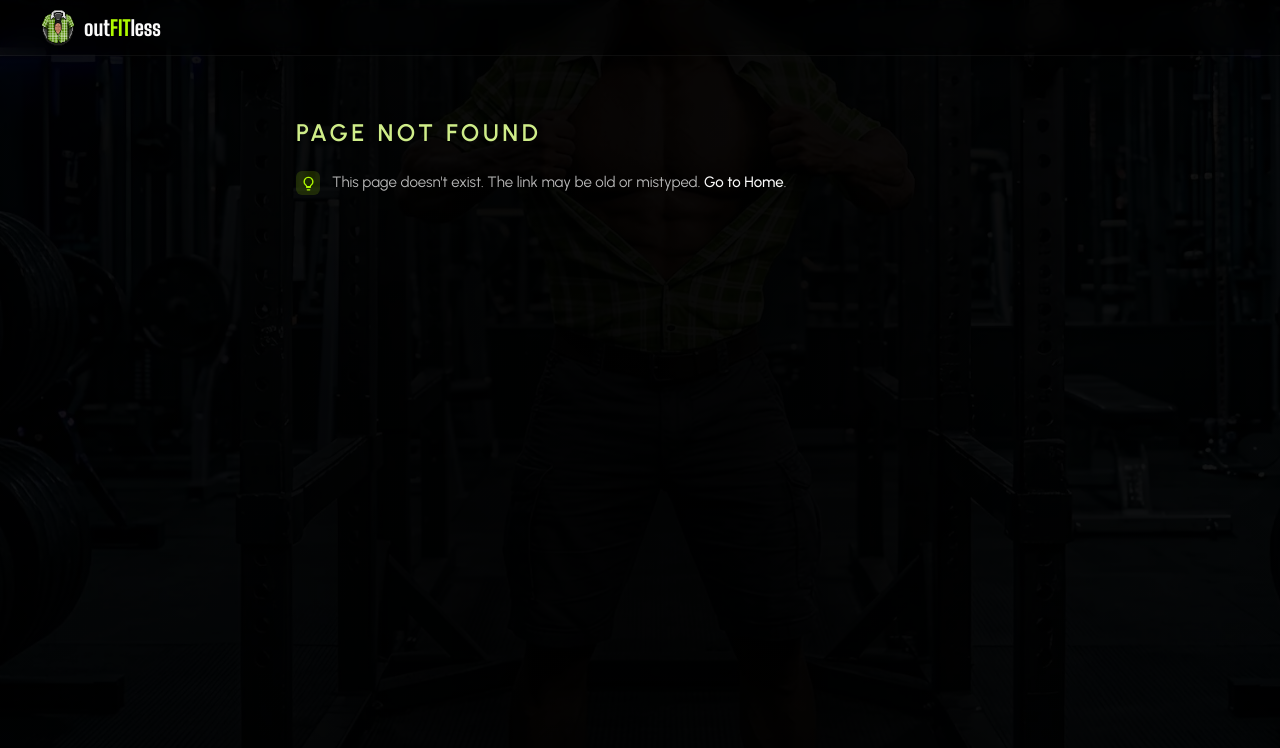
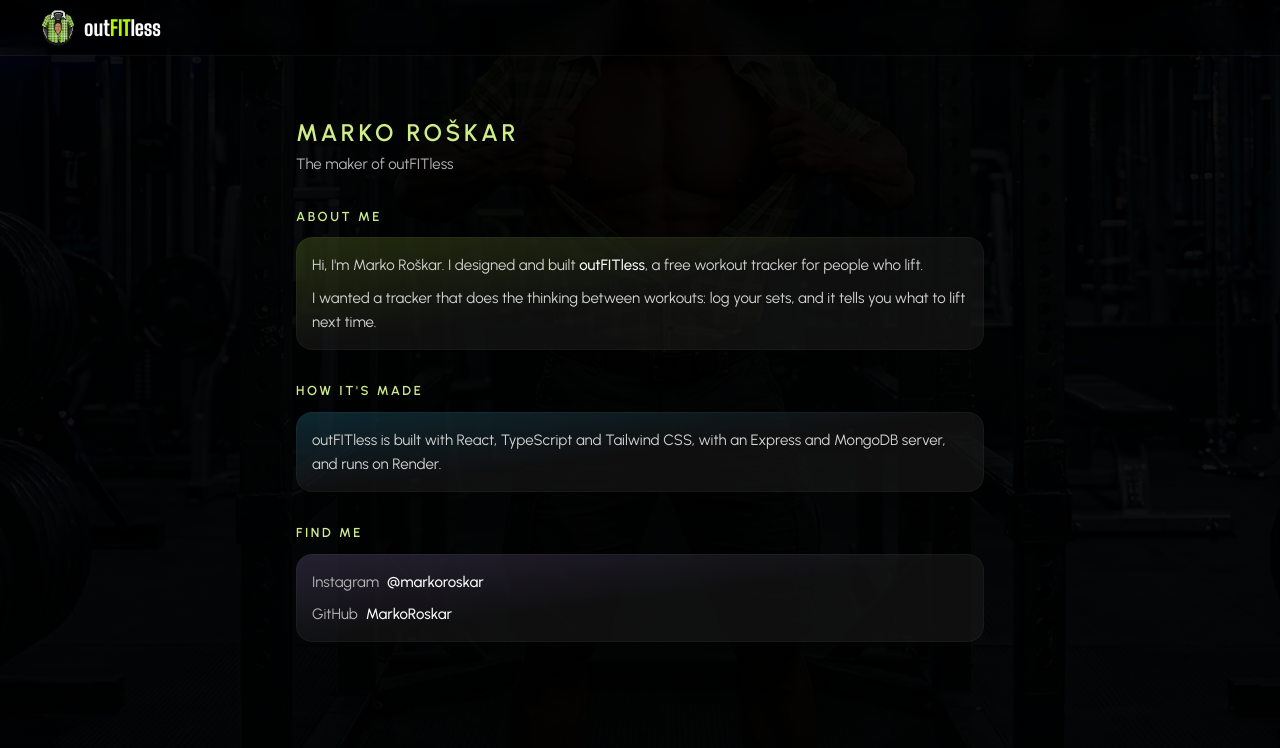
Before and after one commit to MarkoRoskar/outfitless, a React (Vite) app in the folder client/: page /about in a window 1280 px wide. Before the commit this address had no page. Shown: the top 748 px of the page. Built offline with nearby package versions, Linux system fonts and the light colour scheme.

Commit message:
About page for Marko Roškar, linked from the homepage footer
Its own title, description and canonical address, listed in the sitemap, with Instagram and GitHub as rel=me links. The structured data's person now points to it and lists the Instagram profile too.

```diff
--- a/client/index.html
+++ b/client/index.html
@@ -57,7 +57,8 @@
             "@id": "#marko-roskar",
             "name": "Marko Roškar",
             "alternateName": "Marko Roskar",
-            "sameAs": ["https://github.com/MarkoRoskar"]
+            "url": "https://outfitless.onrender.com/about",
+            "sameAs": ["https://www.instagram.com/markoroskar/", "https://github.com/MarkoRoskar"]
           }
         ]
       }
--- a/client/src/App.tsx
+++ b/client/src/App.tsx
@@ -16,6 +16,7 @@ import ExercisesPage from './pages/ExercisesPage'
 import NotFoundPage from './pages/NotFoundPage'
 import SettingsPage from './pages/SettingsPage'
 import PrivacyPage from './pages/PrivacyPage'
+import AboutPage from './pages/AboutPage'
 
 function App() {
   // "Remember my choice" in a delete dialog only lasts while you stay on that page
@@ -38,6 +39,7 @@ function App() {
       <Route path="/exercises" element={<ExercisesPage />} />
       <Route path="/settings" element={<SettingsPage />} />
       <Route path="/privacy" element={<PrivacyPage />} />
+      <Route path="/about" element={<AboutPage />} />
       {/* Any other address, like an old or mistyped link */}
       <Route path="*" element={<NotFoundPage />} />
     </Routes>
--- /dev/null
+++ b/client/src/pages/AboutPage.tsx
@@ -0,0 +1,96 @@
+import { useEffect } from 'react'
+import type { ReactNode } from 'react'
+import { Link } from 'react-router-dom'
+import { card, inlineLink, mainPageTitle, pageSectionHeading } from '../lib/styles'
+import Navbar from '../components/Navbar'
+import PageBackdrop from '../components/PageBackdrop'
+import Reveal from '../components/Reveal'
+
+const SITE = 'https://outfitless.onrender.com'
+const PROFILES = [
+  { label: 'Instagram', handle: '@markoroskar', href: 'https://www.instagram.com/markoroskar/' },
+  { label: 'GitHub', handle: 'MarkoRoskar', href: 'https://github.com/MarkoRoskar' },
+]
+
+// Gives this page its own title, description and address for search engines, instead of the
+// homepage's from index.html, and puts the homepage's back when leaving. A search for the name
+// finds a page that's about the person, not only a footer that mentions them.
+function usePageInfo(title: string, description: string, path: string) {
+  useEffect(() => {
+    const meta = document.querySelector<HTMLMetaElement>('meta[name=description]')
+    const canonical = document.querySelector<HTMLLinkElement>('link[rel=canonical]')
+    const before = { title: document.title, description: meta?.content, canonical: canonical?.href }
+    document.title = title
+    if (meta) meta.content = description
+    if (canonical) canonical.href = SITE + path
+    return () => {
+      document.title = before.title
+      if (meta && before.description !== undefined) meta.content = before.description
+      if (canonical && before.canonical !== undefined) canonical.href = before.canonical
+    }
+  }, [title, description, path])
+}
+
+// Who made outFITless, laid out like Privacy and Settings: open to everyone, signed in or not
+export default function AboutPage() {
+  usePageInfo(
+    'Marko Roškar, maker of outFITless',
+    'Marko Roškar built outFITless, a free workout tracker that plans your next workout for you. Find him on Instagram and GitHub.',
+    '/about',
+  )
+
+  return (
+    <div className="min-h-dvh flex flex-col bg-surface text-zinc-50">
+      <Navbar />
+      <PageBackdrop />
+
+      <main className="relative flex flex-col flex-1 max-w-3xl mx-auto w-full px-6 sm:px-10 pt-8 pb-16 sm:pt-16 gap-8">
+        <Reveal onLoad className="flex flex-col gap-2">
+          <h1 className={mainPageTitle}>Marko Roškar</h1>
+          <p className="text-sm text-zinc-400">The maker of outFITless</p>
+        </Reveal>
+
+        <Section title="About me" delay={60} tint="from-accent/12">
+          <p>
+            Hi, I'm Marko Roškar. I designed and built <Link to="/" className={inlineLink}>outFITless</Link>,
+            a free workout tracker for people who lift.
+          </p>
+          <p>
+            I wanted a tracker that does the thinking between workouts: log your sets, and it tells you
+            what to lift next time.
+          </p>
+        </Section>
+
+        <Section title="How it's made" delay={110} tint="from-sky-400/14">
+          <p>
+            outFITless is built with React, TypeScript and Tailwind CSS, with an Express and MongoDB
+            server, and runs on Render.
+          </p>
+        </Section>
+
+        <Section title="Find me" delay={160} tint="from-violet-400/14">
+          <ul className="flex flex-col gap-2">
+            {PROFILES.map((profile) => (
+              <li key={profile.label} className="flex flex-wrap items-baseline gap-x-2">
+                <span className="text-zinc-400">{profile.label}</span>
+                <a href={profile.href} target="_blank" rel="me noopener" className={inlineLink}>{profile.handle}</a>
+              </li>
+            ))}
+          </ul>
+        </Section>
+      </main>
+    </div>
+  )
+}
+
+// A heading above a tinted card, like the sections in Privacy and Settings
+function Section({ title, delay, tint, children }: { title: string; delay: number; tint: string; children: ReactNode }) {
+  return (
+    <Reveal as="section" delay={delay} className="flex flex-col gap-3">
+      <h2 className={pageSectionHeading}>{title}</h2>
+      <div className={`${card} flex flex-col gap-2 text-sm text-zinc-300 leading-relaxed bg-linear-to-br ${tint} via-transparent to-transparent`}>
+        {children}
+      </div>
+    </Reveal>
+  )
+}
--- a/client/src/pages/HomePage.tsx
+++ b/client/src/pages/HomePage.tsx
@@ -288,10 +288,11 @@ export default function HomePage() {
         <p>
           <span className="font-brand font-extrabold text-zinc-200">out<span className="text-accent">FIT</span>less</span>
           {' '}· Made by{' '}
-          <a href="https://github.com/MarkoRoskar" target="_blank" rel="noopener" className="text-zinc-200 hover:text-accent transition-colors duration-200">
+          <Link to="/about" className="text-zinc-200 hover:text-accent transition-colors duration-200">
             Marko Roškar
-          </a>
+          </Link>
         </p>
+        <Link to="/about" className="hover:text-zinc-50 transition-colors duration-200">About</Link>
         <Link to="/privacy" className="hover:text-zinc-50 transition-colors duration-200">Privacy</Link>
       </footer>
     </div>
```
Also changed, not shown: 1 other file (tests, documents, lock files or other folders).
